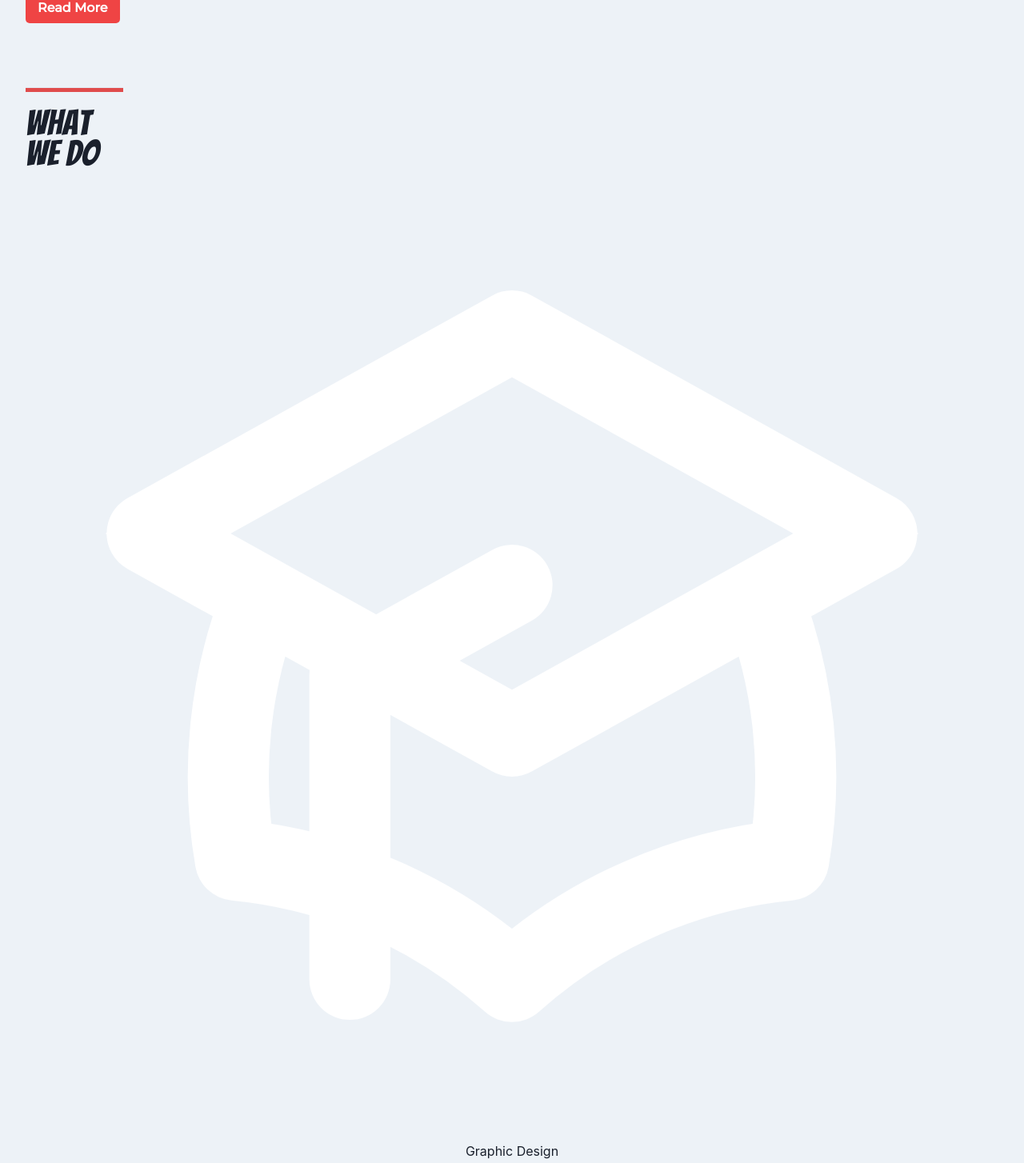
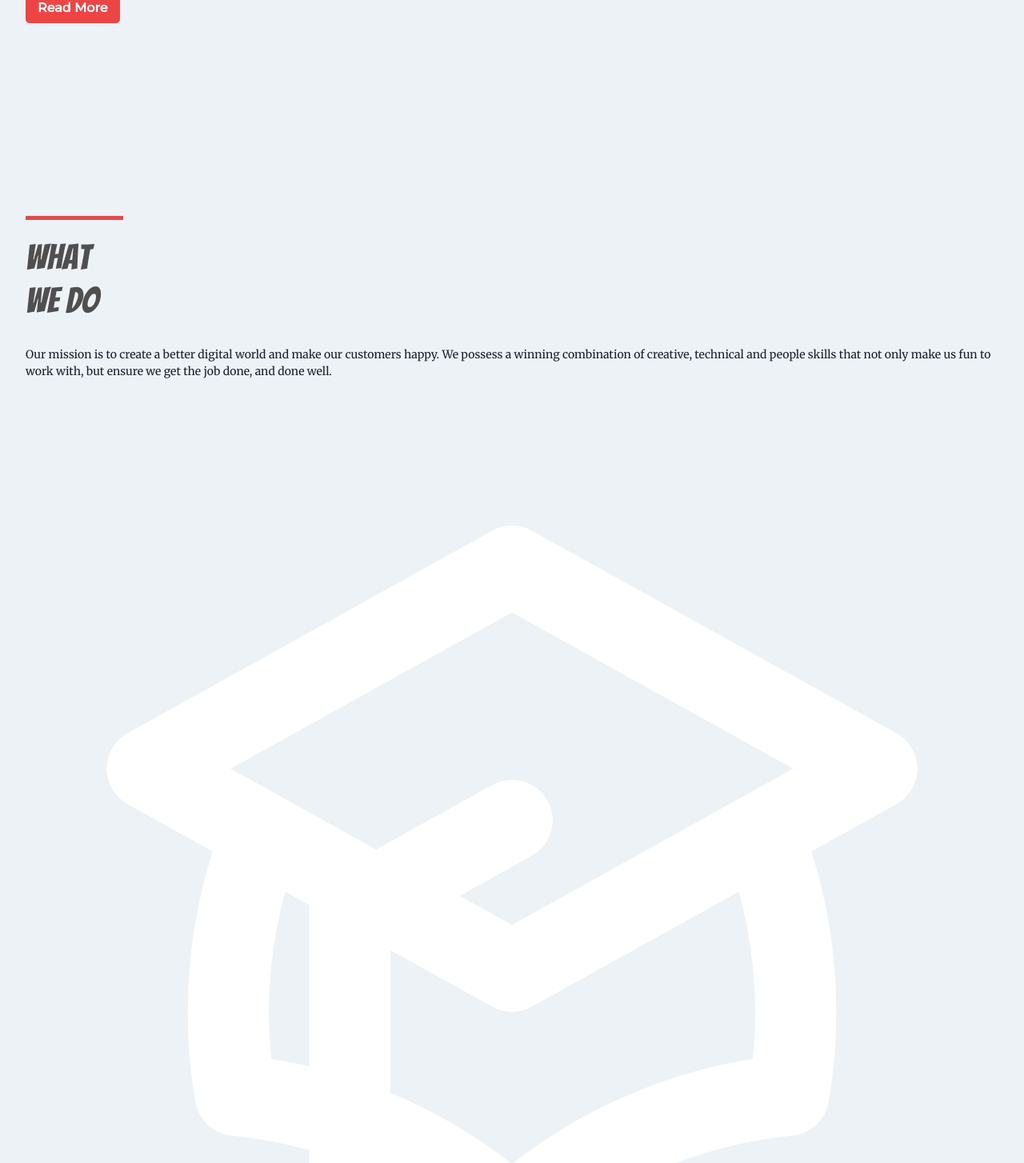
Before and after one commit to JackXN/site-smiths, a React (Vite) app: page / in a window 1280 px wide. Shown: the part 1634-3088 px from the top of the page at 80% size. Built offline with nearby package versions, Linux system fonts and the light colour scheme.

Commit message:
updated styling and sizing

```diff
--- a/src/App.css
+++ b/src/App.css
@@ -13,13 +13,9 @@
 
 
 /* Inter (Gt America Alternative */;
+/* Raleway (Gt-America Alternative */
+/* Montserrat */
 
-
-
-/* Raleway (Gt-America Alternative */
-
-
-/* Montserrat */
 
 
 
@@ -32,7 +28,7 @@
   padding: 2rem;
   text-align: center;
   background-color: #EDF2F7;
-  background-color: 494C61;
+
 }
 
 
--- a/src/components/Button.jsx
+++ b/src/components/Button.jsx
@@ -12,7 +12,6 @@ const Btn = (props, color,margin, padding) => {
     borderRadius='5'
     fontFamily='Montserrat'
     fontSize={['14px', '16px']}
-
     padding={props.padding ? props.padding : '15px 15px'}
     color='#ffff'
     mb={props.margin}
--- a/src/components/containers/About/WhatWeDo.jsx
+++ b/src/components/containers/About/WhatWeDo.jsx
@@ -61,10 +61,19 @@ const WhatWeDo = () => {
 <Text as='h1'>We Do</Text>
       </Box>
 
+
+      <Box sx={styles.paragraph} mb='30px'>
+        <Text as='p'>
+        Our mission is to create a better digital world and make our customers happy.
+We possess a winning combination of creative, technical and people skills that not only make us fun to work with, but ensure we get the job done, and done well.
+        </Text>
+      </Box>
+
+
       <div
-      className="grid grid-cols-1 gap-8 mt-8 md:mt-16 md:grid-cols-2 md:gap-12 lg:grid-cols-3"
+      className="grid grid-cols-1 gap-8 mt-10 md:mt-16 md:grid-cols-2 md:gap-12 lg:grid-cols-3 "
     >
-      <div className="flex items-start gap-4">
+      <div className="flex items-start gap-4 rounded-lg border-3">
         <span className="p-4 bg-red-500 rounded-lg shrink-0">
           <svg
             className="w-5 h-5"
@@ -87,12 +96,10 @@ const WhatWeDo = () => {
         </span>
 
         <div>
-          <h2 className="text-lg font-bold">Graphic Design</h2>
+          <h2 className="text-lg font-bold font-Rale">Graphic Design</h2>
 
-          <p className="mt-1 text-sm text-gray-300">
-            Lorem ipsum dolor sit amet consectetur adipisicing elit. Error
-            cumque tempore est ab possimus quisquam reiciendis tempora animi!
-            Quaerat, saepe?
+          <p className="mt-1 text-sm text-gray-700 font-Mont">
+   Our graphic design services can help elevate your brand with creative and impactful designs. From logos and branding to marketing materials and website design.
           </p>
         </div>
       </div>
@@ -120,12 +127,11 @@ const WhatWeDo = () => {
         </span>
 
         <div>
-          <h2 className="text-lg font-bold">Website & App Development</h2>
+          <h2 className="text-lg font-bold font-Rale">Website & App Development</h2>
 
-          <p className="mt-1 text-sm text-gray-300">
-            Lorem ipsum dolor sit amet consectetur adipisicing elit. Error
-            cumque tempore est ab possimus quisquam reiciendis tempora animi!
-            Quaerat, saepe?
+          <p className="mt-1 text-sm text-gray-700 font-Mont">
+
+Looking to take your business to the next level with a custom website or app? Our expert team of developers can help you create a high-quality digital experience that engages your target audience and drives results.
           </p>
         </div>
       </div>
@@ -153,12 +159,10 @@ const WhatWeDo = () => {
         </span>
 
         <div>
-          <h2 className="text-lg font-bold">SEO Services</h2>
+          <h2 className="text-lg font-bold font-Rale">SEO Services</h2>
 
-          <p className="mt-1 text-sm text-gray-300">
-            Lorem ipsum dolor sit amet consectetur adipisicing elit. Error
-            cumque tempore est ab possimus quisquam reiciendis tempora animi!
-            Quaerat, saepe?
+          <p className="mt-1 text-sm text-gray-700">
+          Are you struggling to get your website noticed in search engine results? Our SEO services can help you improve your websites visibility and drive more traffic to your site.
           </p>
         </div>
       </div>
@@ -182,7 +186,7 @@ const WhatWeDo = () => {
   <Box sx={styles.header}>
 <hr/>
     <h1>Elevate Your business
-With a professional
+With a <span >professional</span>
 Online presence</h1>
   </Box>
 </Box>
@@ -220,12 +224,19 @@ flexDirection='row'
 alignItems='center'
 justifyContent='center'
 mt={['64px']}
-fontSize='14px'
+fontSize='20px'
 fontFamily='Merriweather'
 fontWeight='medium'
 >
-<Text as='p' mr='10px'><Link href='/Gallery'>Check Out Some Of Our Work </Link></Text>
-<RightArrow />
+<Text as='p' mr='10px'><Link href='/Gallery'
+fontFamily='Bangers'
+fontSize={['24px']}
+bg='#E04C4C'
+padding='10px'
+color='white'
+boxShadow='10px 10px rgba(0,0,0,0.2)'
+>Check Out Some Of Our Work </Link></Text>
+<RightArrow/>
 </Box>
 </Box>
 
@@ -242,7 +253,8 @@ const styles = {
     display: 'flex',
     flexDirection: ['column'],
     justifyContent: 'center',
-    mb: ['500px'],
+    mt: ['160px']
+    // mb: ['500px'],
   },
 
   header: {
@@ -260,8 +272,9 @@ const styles = {
     h1: {
       fontFamily: 'Bangers',
       textAlign: 'left',
-      lineHeight: ['38px'],
+      lineHeight: ['54px'],
       fontSize: ['44px'],
+      color: '#504F50'
     },
 
   },
@@ -282,7 +295,8 @@ const styles = {
 
 
     p: {
-fontSize: ['14px']
+fontSize: ['14px'],
+fontFamily: 'Merriweather'
     },
 
 
@@ -298,6 +312,15 @@ fontSize: ['14px']
     icons: {
       margin: ['50px']
 
+    }
+  },
+
+  rightContainer: {
+    span: {
+      background: '#E04C4C',
+      color: '#FFF',
+      padding: ['8px 19px'],
+      boxShadow: '3px 4px 0px rgba(0,0,0,0.12)'
     }
   },
 
@@ -342,6 +365,15 @@ fontSize: ['14px']
           mt: ['40px'],
           mb: ['80px'],
           fontSize: ['30px']        }
+        },
+
+
+        paragraph: {
+          mt: ['30px'],
+          textAlign: 'left',
+          fontSize: ['14px'],
+          fontFamily: 'Merriweather',
+          fontWeight: 'Medium'
         }
         }
 
--- a/src/components/containers/About/WhoWeAre.jsx
+++ b/src/components/containers/About/WhoWeAre.jsx
@@ -17,8 +17,7 @@ const WhoWeAre = () => {
     <Box sx={styles.container}>
     <Box sx={styles.leftContainer}>
       <hr/>
-    <Text as='h1' color='black'>Who <br/> We Are <IconButton icon={<Image src={Logo} />} bg='none' /></Text>
-
+    <Text as='h1' color='#504F50'>Who <br/> We Are <IconButton icon={<Image src={Logo} />} bg='none' /></Text>
     </Box>
 
 
@@ -100,6 +99,7 @@ const styles = {
     flexDirection: 'column',
     justifyContent: 'center',
     alignItems: 'center',
+    color: '#504F50',
     // pt: ['30px'],
 
 
--- a/src/components/containers/Hero/index.jsx
+++ b/src/components/containers/Hero/index.jsx
@@ -26,7 +26,7 @@ Crafting Beautiful <br/> Websites That <span>Inspire</span> <br/> & Convert
   />
 
 </Box>
-<Text as='h2'>{hero[1].title}</Text>
+<Text as='h2' >{hero[1].title}</Text>
 </Box>
   )
 }
--- a/src/components/containers/Hero/styles.js
+++ b/src/components/containers/Hero/styles.js
@@ -37,7 +37,7 @@ span: {
             position: 'relative',
             fontSize: ['22px', '22px', '16px', '20px'],
             fontWeight: 'bold',
-            color: '#313638',
+            color: '#504F50',
             mb: ['85px'],
 
 
--- a/src/index.css
+++ b/src/index.css
@@ -59,7 +59,7 @@ body {
   min-width: 320px;
   min-height: 100vh;
   /* background: #EDF2F7 !important; */
-  background-color: orange;
+  /* background-color: orange; */
 }
 
 h1 {
--- a/tailwind.config.js
+++ b/tailwind.config.js
@@ -9,6 +9,7 @@ module.exports = {
 fontFamily: {
   'Mont': ['Montserrat'],
   'Bebas': ['Bebas Neue'],
+  'Rale': ['raleway']
 }
 
 
```
